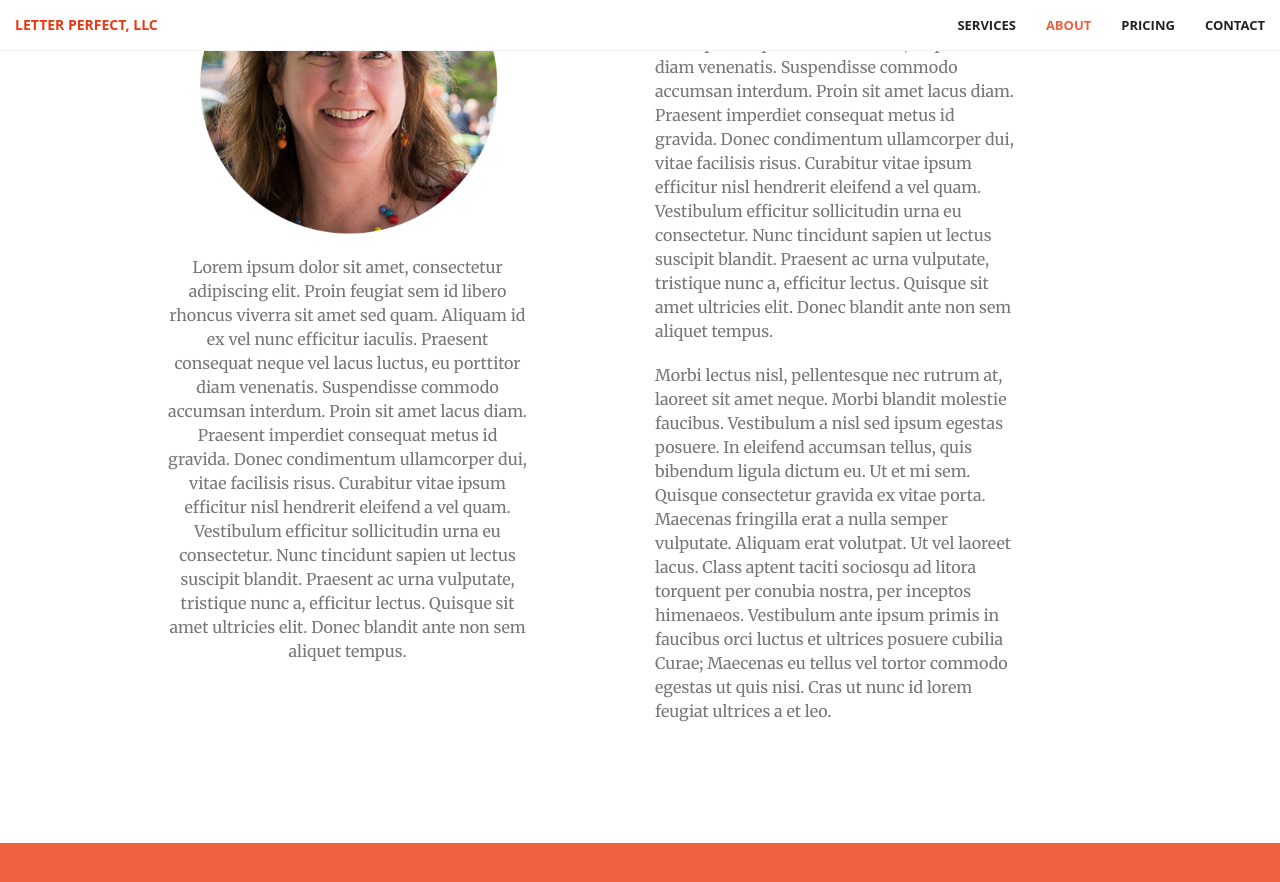
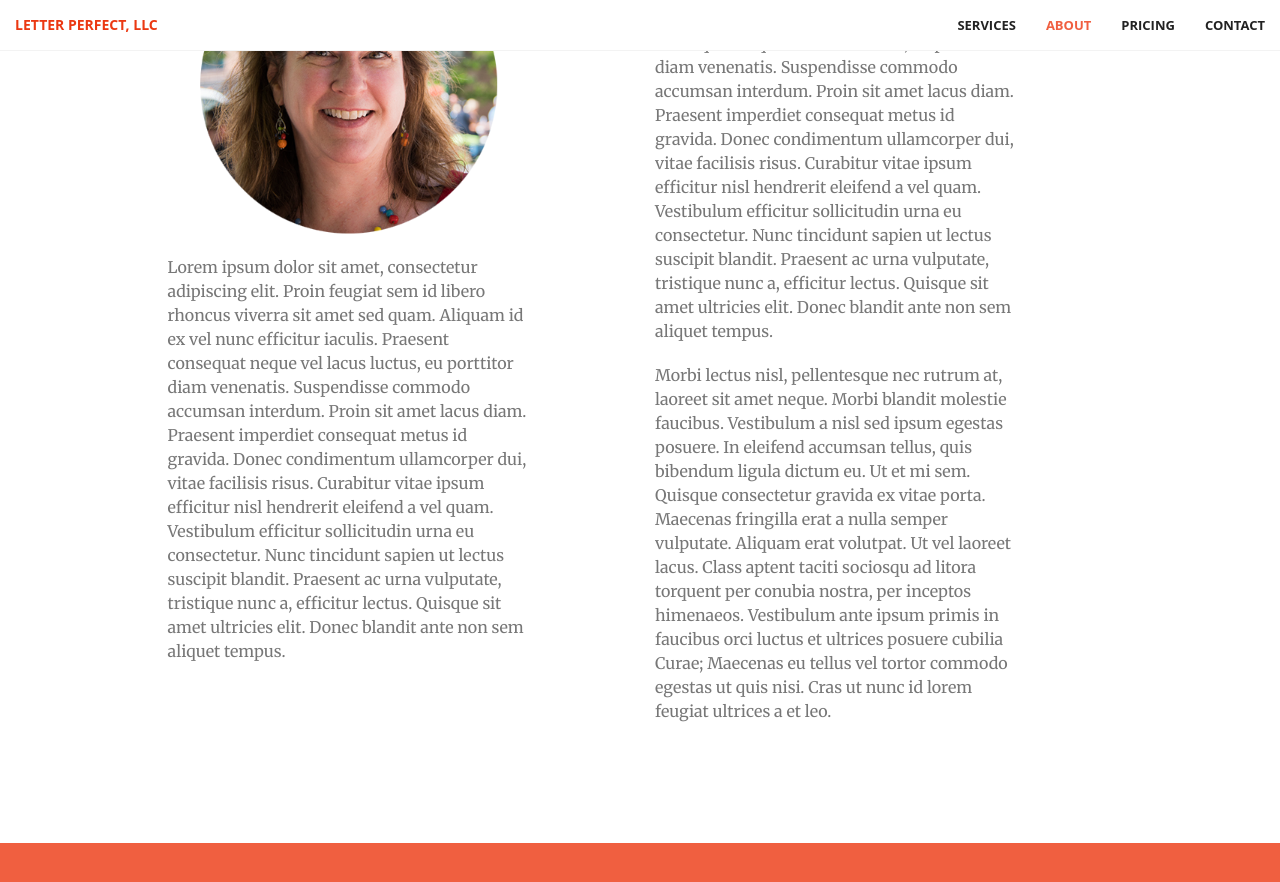
Before and after one commit to letterperfectllc/letterperfectllc.github.io, a Jekyll site: the page built from index.html, in a window 1280 px wide and 900 px high, scrolled down 1693 px. Shown: the top 882 px of the window. Built offline with Jekyll 4.4.1, drawn with Linux system fonts in a browser that asks for light colours.

Commit message:
left text alignment in left column

```diff
--- a/_includes/about.html
+++ b/_includes/about.html
@@ -10,7 +10,7 @@
 
     <div class="container">
         <div class="row">
-            <div class="col-lg-4 col-lg-offset-1 text-center">
+            <div class="col-lg-4 col-lg-offset-1">
                 <img class="headshot img-rounded img-responsive center-block" src="/img/headshot.png">
                 <br>
                 <p class="text-muted">
```
